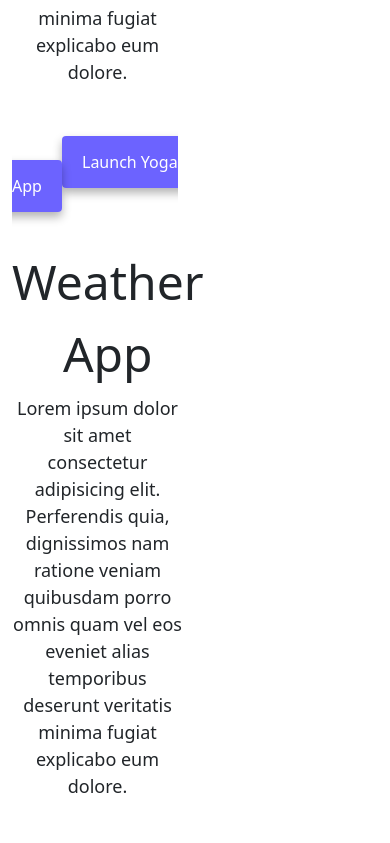
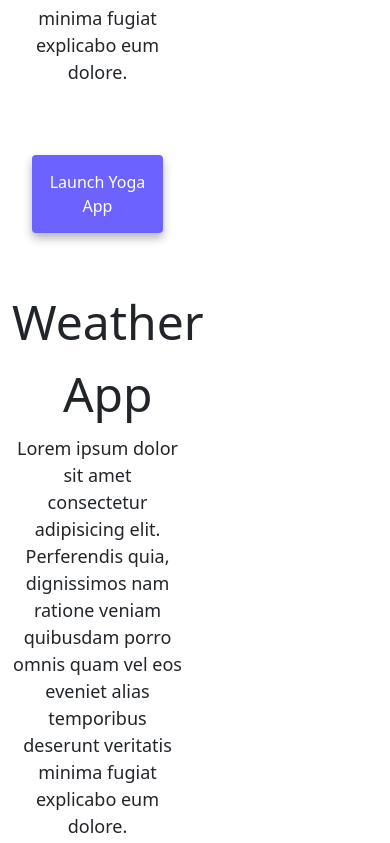
Before and after one commit to SamCodes3542/Advance-Tools-Homework, a plain HTML site: page index.html in a window 390 px wide. Shown: the part 881-1724 px from the top of the page. Drawn offline with nearby package versions, Linux system fonts and the light colour scheme.

Commit message:
added css to app-links in media query

```diff
--- a/src/style.css
+++ b/src/style.css
@@ -148,12 +148,16 @@ p {
   h3 {
     font-size: 18px;
   }
+  .comtainer {
+    display: block;
+    align-items: center;
+  }
   .image {
     display: none;
   }
   .paragraphs,
   .app-titles,
-  .app-links {
+  .app-link {
     display: inline-block;
     text-align: center;
     justify-content: center;
@@ -168,7 +172,8 @@ p {
     margin-left: 4rem;
   }
   .app-link {
-    margin: 10px 50px;
-    padding: 15px 20px;
+    margin: 5px 20px;
+    padding: 15px 10px;
+    justify-content: center;
   }
 }
```
